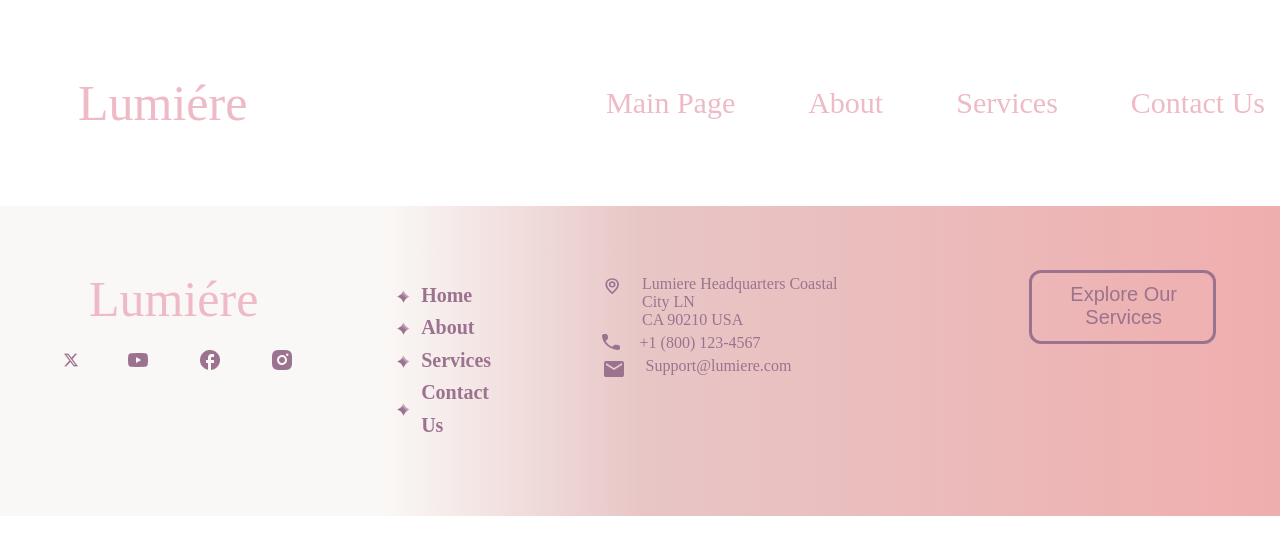
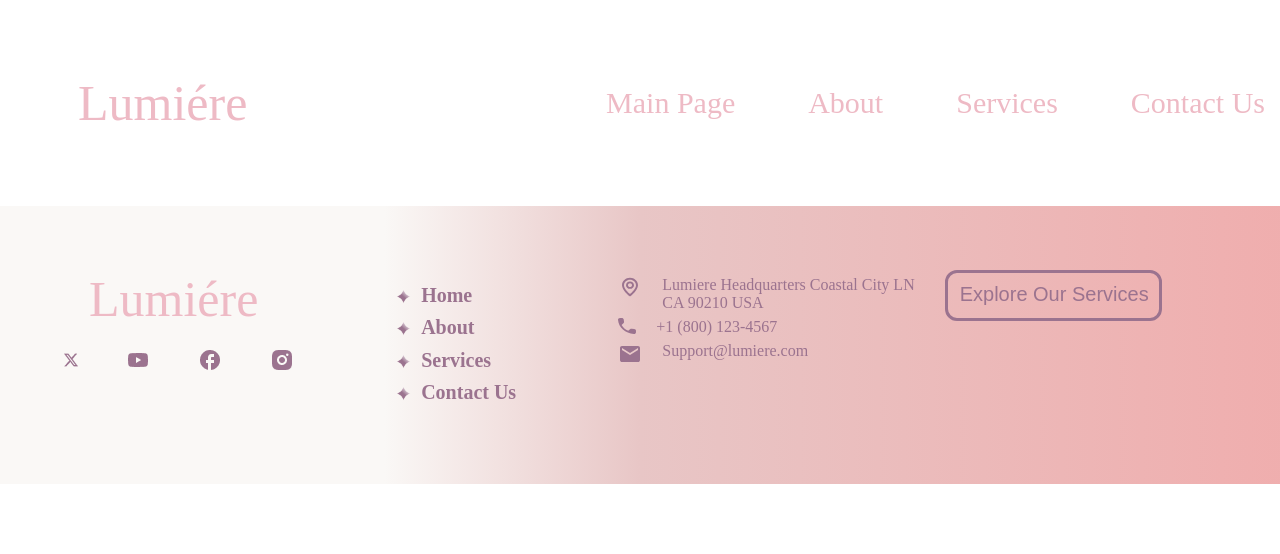
Before and after one commit to Aya-daaboul/Client-Project---Skin-Care-Website, a React (Vite) app: page / in a window 1280 px wide. Shown: the top 554 px of the page. Built offline with nearby package versions, Linux system fonts and the light colour scheme.

Commit message:
footer responsiveness

```diff
--- a/src/css/Footer.css
+++ b/src/css/Footer.css
@@ -72,24 +72,29 @@
 
 }
 .Footer_button_cta{
-    margin-left:15%;
+    margin-left:30px;
 }
 .cta_services{
     padding:10px 10px 12px 12px;
-    width:fit=content;
+    width:fit-content;
     border:3px solid #9B738F;
     background-color: transparent;
     color:#9B738F;
     border-radius:12px;
     font-size:20px;
 }
-@media (max-width:600px){
+@media (max-width:800px){
     .Footer_container{
         flex-wrap:wrap;
+        flex-direction:column;
+        align-items:center;
+        justify-content:center;
+
 
     }
+
 }
-@media (max-width:400px){
+@media (max-width:600px){
     .Footer_container{
         flex-wrap:wrap;
         flex-direction:column;
```
